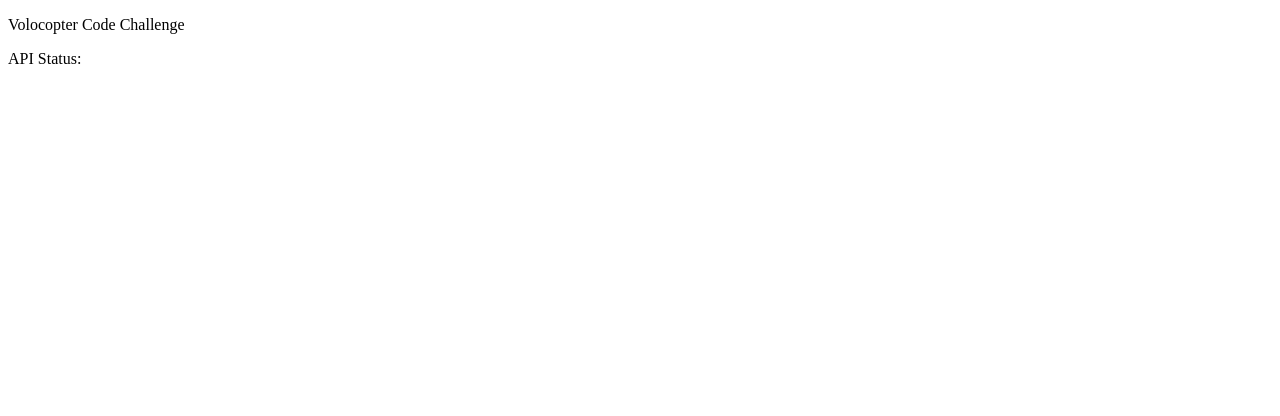
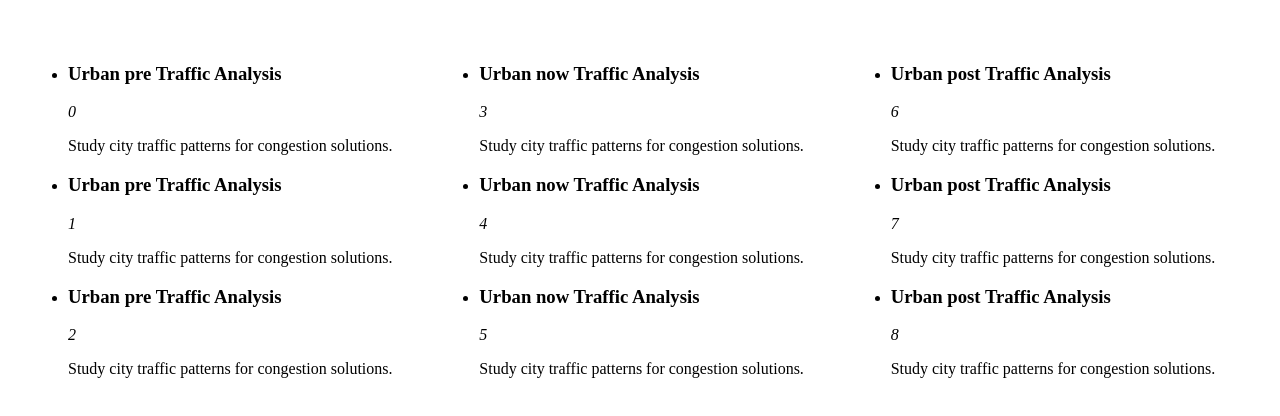
Before and after one commit to mskasal/challenge-copter, a React (Vite) app in the folder client/: page / in a window 1280 px wide. Shown: the top 416 px of the page. Built offline with nearby package versions, Linux system fonts and the light colour scheme; no server answers.

Commit message:
POC for basic drag and drop func
POC conclusion;
Basic func should be relatively easy

Missing features;
- Rollback if failed
- Self drop prevention
- Order consistency

Potential features;
- Drag image creation from drag target
- Multiple selection
- Animated move
- Drag and order current column

```diff
--- a/client/src/App.tsx
+++ b/client/src/App.tsx
@@ -1,20 +1,188 @@
-import { useEffect, useState } from "react";
+import { DragEvent, useCallback, useState } from "react";
+
+type FlightType = "pre" | "now" | "post";
+
+type Flight = { name: string; desc: string; id: number };
+
+const flights: Record<FlightType, Flight[]> = {
+  "pre": [
+    {
+      name: "Urban pre Traffic Analysis",
+      id: 0,
+      desc: "Study city traffic patterns for congestion solutions.",
+    },
+    {
+      name: "Urban pre Traffic Analysis",
+      id: 1,
+      desc: "Study city traffic patterns for congestion solutions.",
+    },
+    {
+      name: "Urban pre Traffic Analysis",
+      id: 2,
+      desc: "Study city traffic patterns for congestion solutions.",
+    },
+  ],
+  now: [
+    {
+      name: "Urban now Traffic Analysis",
+      id: 3,
+      desc: "Study city traffic patterns for congestion solutions.",
+    },
+    {
+      name: "Urban now Traffic Analysis",
+      id: 4,
+      desc: "Study city traffic patterns for congestion solutions.",
+    },
+    {
+      name: "Urban now Traffic Analysis",
+      id: 5,
+      desc: "Study city traffic patterns for congestion solutions.",
+    },
+  ],
+  post: [
+    {
+      name: "Urban post Traffic Analysis",
+      id: 6,
+      desc: "Study city traffic patterns for congestion solutions.",
+    },
+    {
+      name: "Urban post Traffic Analysis",
+      id: 7,
+      desc: "Study city traffic patterns for congestion solutions.",
+    },
+    {
+      name: "Urban post Traffic Analysis",
+      id: 8,
+      desc: "Study city traffic patterns for congestion solutions.",
+    },
+  ],
+};
 
 export const App = () => {
-	const [apiStatus, setApiStatus] = useState<string | null>(null);
+  const [flightss, setFlights] = useState({ ...flights });
 
-	useEffect(() => {
-		fetch("/api/health")
-			.then((response) => response.json())
-			.then((data) => {
-				setApiStatus(data.status);
-			});
-	}, []);
+  const drag = useCallback(
+    function drag(eventName: string, event: DragEvent, id: number) {
+      if (eventName == "onDragStart") {
+        event.dataTransfer.clearData();
+        event.dataTransfer.setData(
+          "text/plain",
+          `${id}-${event.currentTarget.className}`,
+        );
+      }
+      console.log(
+        eventName,
+        event.currentTarget.id,
+        id,
+      );
+    },
+    [flightss],
+  );
 
-	return (
-		<div>
-			<p>Volocopter Code Challenge</p>
-			<p>API Status: {apiStatus}</p>
-		</div>
-	);
+  const dragDrop = useCallback(
+    function dragDrop(eventName: string, event: DragEvent) {
+      const data = event.dataTransfer.getData("text");
+      const id = parseInt(data.split("-")[0]);
+      const type: FlightType = data.split("-")[1] as FlightType;
+      const dropID: FlightType = event.currentTarget.id as FlightType;
+      let dragged: Flight = flightss[type].find((i) => i.id === id) as Flight;
+
+      let newOne = [...flightss[dropID], dragged];
+      setFlights({
+        ...flightss,
+        [dropID]: newOne,
+        [type]: flightss[type].filter((i) => i.id !== id),
+      });
+      console.log(
+        event,
+        eventName,
+        data,
+      );
+    },
+    [flightss],
+  );
+
+  return (
+    <div
+      style={{
+        display: "grid",
+        gridTemplateColumns: "repeat(3, 1fr)",
+        gridGap: "10px",
+        padding: "20px",
+      }}
+    >
+      <ul
+        onDragOver={(event: DragEvent) => event.preventDefault()}
+        onDrop={(event: DragEvent) => dragDrop("onDrop", event)}
+        id="pre"
+      >
+        {flightss.pre.map((f) => (
+          <li
+            className="pre"
+            key={`pre-flg-${f.id}`}
+            id={`pre-flg-${f.id}`}
+            data-id={f.id}
+            draggable="true"
+            onDragStart={(event: DragEvent) => drag("onDragStart", event, f.id)}
+            onDragEnter={(event: DragEvent) => drag("onDragEnter", event, f.id)}
+            onDragEnd={(event: DragEvent) => drag("onDragEnd", event, f.id)}
+            onDragExit={(event: DragEvent) => drag("onDragExit", event, f.id)}
+            onDragLeave={(event: DragEvent) => drag("onDragLeave", event, f.id)}
+          >
+            <h3>{f.name}</h3>
+            <i>{f.id}</i>
+            <p>{f.desc}</p>
+          </li>
+        ))}
+      </ul>
+      <ul
+        onDragOver={(event: DragEvent) => event.preventDefault()}
+        onDrop={(event: DragEvent) => dragDrop("onDrop", event)}
+        id="now"
+      >
+        {flightss.now.map((f) => (
+          <li
+            className="now"
+            key={`now-flg-${f.id}`}
+            id={`now-flg-${f.id}`}
+            data-id={f.id}
+            draggable="true"
+            onDragStart={(event: DragEvent) => drag("onDragStart", event, f.id)}
+            onDragEnter={(event: DragEvent) => drag("onDragEnter", event, f.id)}
+            onDragEnd={(event: DragEvent) => drag("onDragEnd", event, f.id)}
+            onDragExit={(event: DragEvent) => drag("onDragExit", event, f.id)}
+            onDragLeave={(event: DragEvent) => drag("onDragLeave", event, f.id)}
+          >
+            <h3>{f.name}</h3>
+            <i>{f.id}</i>
+            <p>{f.desc}</p>
+          </li>
+        ))}
+      </ul>
+      <ul
+        onDragOver={(event: DragEvent) => event.preventDefault()}
+        onDrop={(event: DragEvent) => dragDrop("onDrop", event)}
+        id="post"
+      >
+        {flightss.post.map((f) => (
+          <li
+            key={`post-flg-${f.id}`}
+            id={`post-flg-${f.id}`}
+            className="post"
+            data-id={f.id}
+            draggable="true"
+            onDragStart={(event: DragEvent) => drag("onDragStart", event, f.id)}
+            onDragEnter={(event: DragEvent) => drag("onDragEnter", event, f.id)}
+            onDragEnd={(event: DragEvent) => drag("onDragEnd", event, f.id)}
+            onDragExit={(event: DragEvent) => drag("onDragExit", event, f.id)}
+            onDragLeave={(event: DragEvent) => drag("onDragLeave", event, f.id)}
+          >
+            <h3>{f.name}</h3>
+            <i>{f.id}</i>
+            <p>{f.desc}</p>
+          </li>
+        ))}
+      </ul>
+    </div>
+  );
 };
--- a/client/src/main.tsx
+++ b/client/src/main.tsx
@@ -3,7 +3,7 @@ import ReactDOM from "react-dom/client";
 import { App } from "./App.tsx";
 
 ReactDOM.createRoot(document.getElementById("root")!).render(
-	<React.StrictMode>
-		<App />
-	</React.StrictMode>
+  <React.StrictMode>
+    <App />
+  </React.StrictMode>
 );
```
Also changed, not shown: 1 other file (tests, documents, lock files or other folders).
